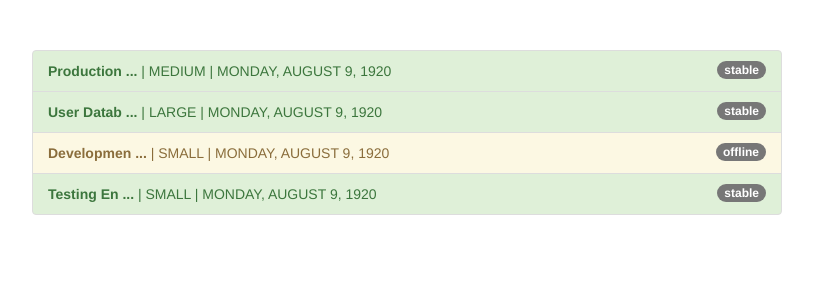
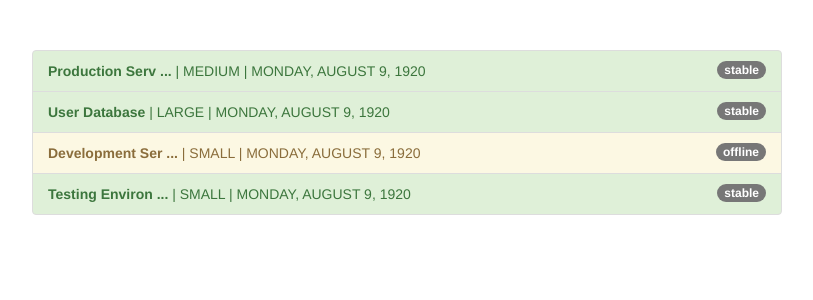
Before and after one commit to mwaskin/angular-pipes, an Angular app: page / in a window 1280 px wide. Shown: the top 300 px of the page, without its empty margins (233-1046 px from the left). Built offline with nearby package versions, Linux system fonts and the light colour scheme.

Commit message:
add limit argument/parameter to ShortenPipe

```diff
--- a/src/app/app.component.html
+++ b/src/app/app.component.html
@@ -25,7 +25,7 @@
   -- create a new file in the appropriate directory (.../app/shorten.pipe.ts)
   -- export a class (ShortenPipe)
   -- the class needs to implement PipeTransform, which has a method called transform()
-    -- transform must be passed a value, and optionally an array an arguments
+    -- transform must be passed a value, and any amount of optional arguments, which represent the parameters passed to the pipe when it's called
     -- Example: ShortenPipe takes a value (the server name) and if it's longer than 10 characters, it only returns a substring of the first 10 characters
   -- add the @Pipe decorator to the class and pass it a JS object
     -- must at least give it a name that acts as the selector (shorten)
@@ -44,7 +44,7 @@
           <span class="badge">
             {{ server.status }}
           </span>
-          <strong>{{ server.name | shorten }}</strong> |
+          <strong>{{ server.name | shorten : 15 }}</strong> |
           {{ server.instanceType | uppercase }} |
           {{ server.started | date : "fullDate" | uppercase }}
         </li>
--- a/src/app/shorten.pipe.ts
+++ b/src/app/shorten.pipe.ts
@@ -4,9 +4,9 @@ import { Pipe, PipeTransform } from '@angular/core';
   name: 'shorten',
 })
 export class ShortenPipe implements PipeTransform {
-  transform(value: any) {
-    if (value.length > 10) {
-      return value.substr(0, 10) + ' ...';
+  transform(value: any, limit: number) {
+    if (value.length > limit) {
+      return value.substr(0, limit) + ' ...';
     }
     return value;
   }
```
